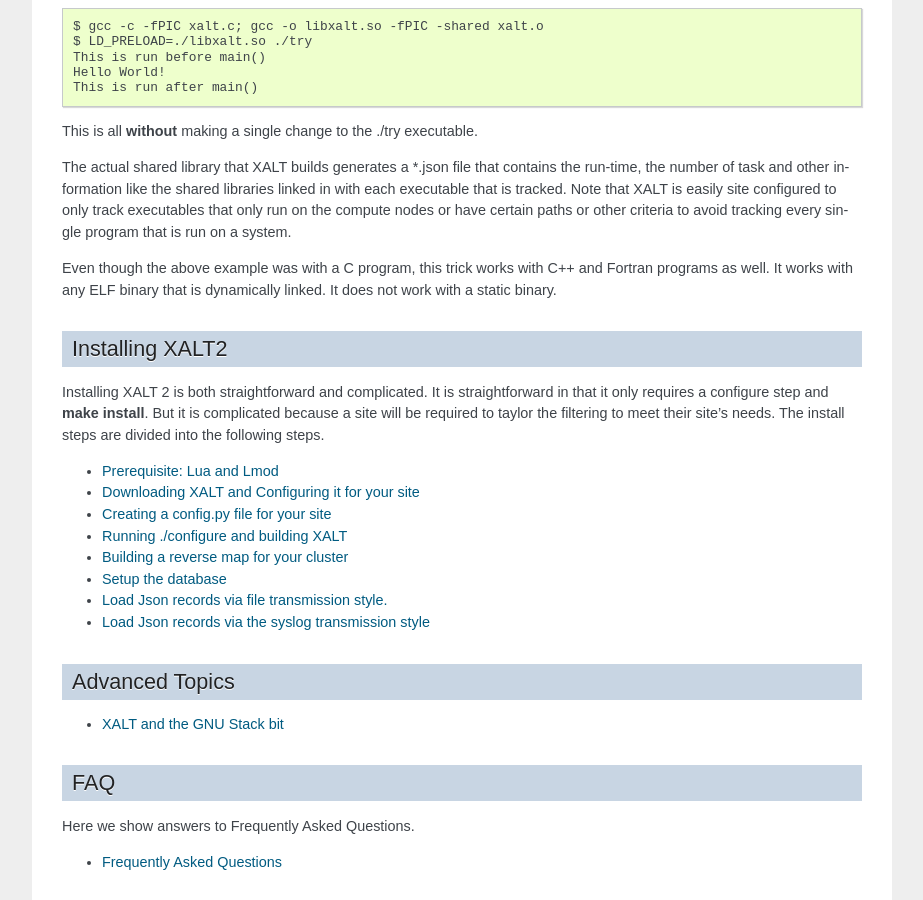
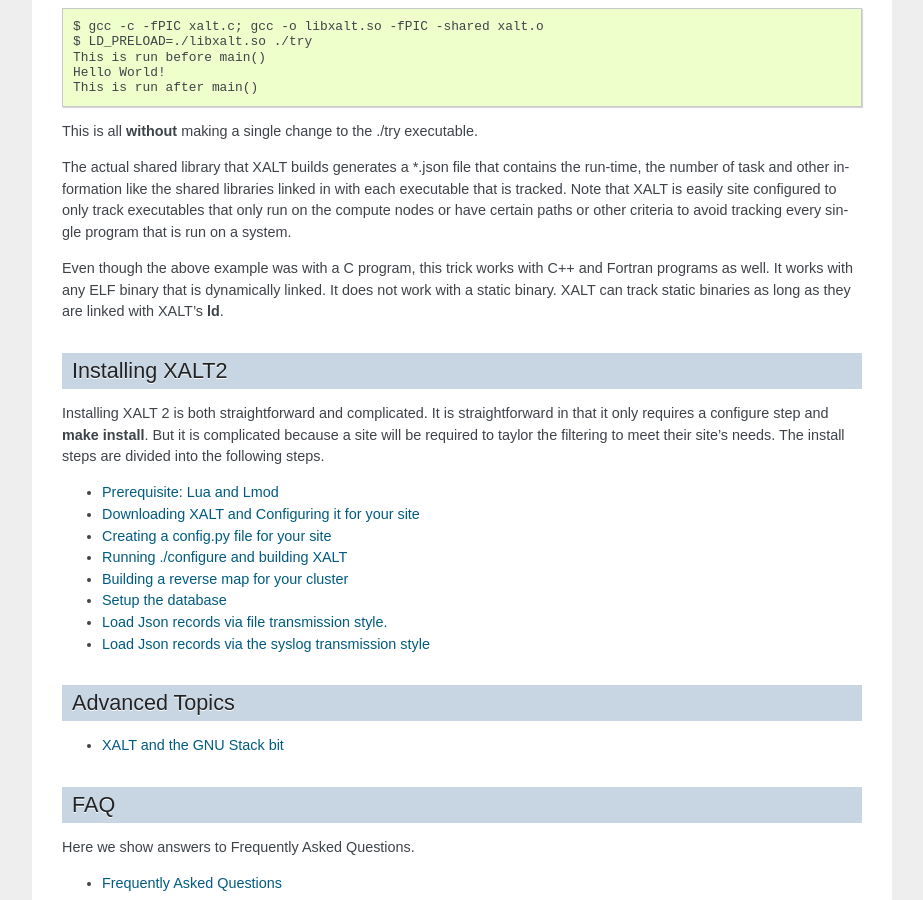
Before and after one commit to xalt/xalt, a Sphinx documentation site: the page built from docs/source/index.rst, in a window 1280 px wide and 900 px high, scrolled down 1132 px. Shown: the whole window, without its empty margins (198-1121 px from the left). Built offline with Sphinx 7.4.7, drawn with Linux system fonts in a browser that asks for light colours.

Commit message:
add comment about XALT handling static binaries

```diff
--- a/docs/source/index.rst
+++ b/docs/source/index.rst
@@ -82,7 +82,8 @@
 
 Even though the above example was with a C program, this trick works with C++
 and Fortran programs as well.  It works with any ELF binary that is
-dynamically linked. It does not work with a static binary.
+dynamically linked. It does not work with a static binary. XALT can
+track static binaries as long as they are linked with XALT's **ld**.
 
 
 Installing XALT2
```
